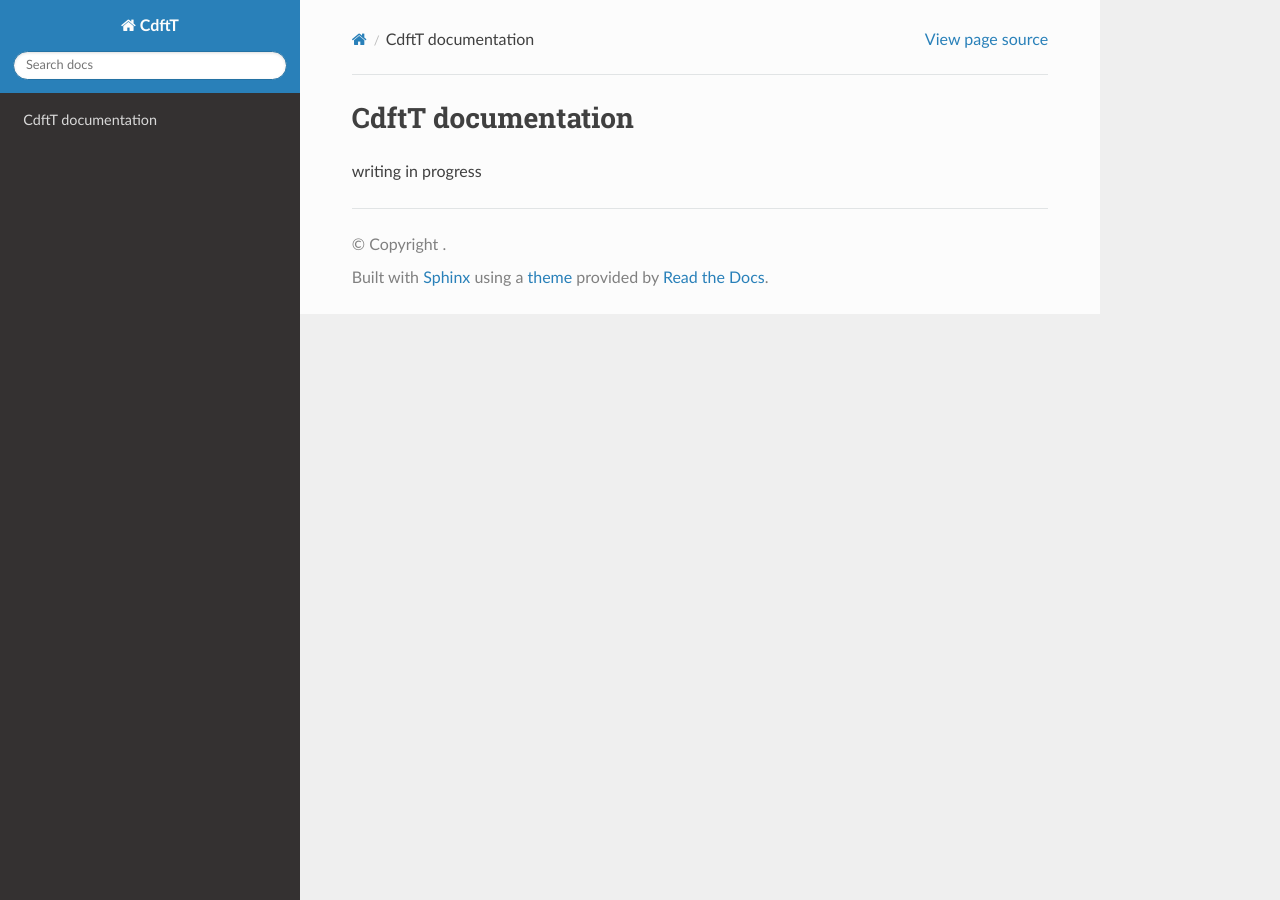
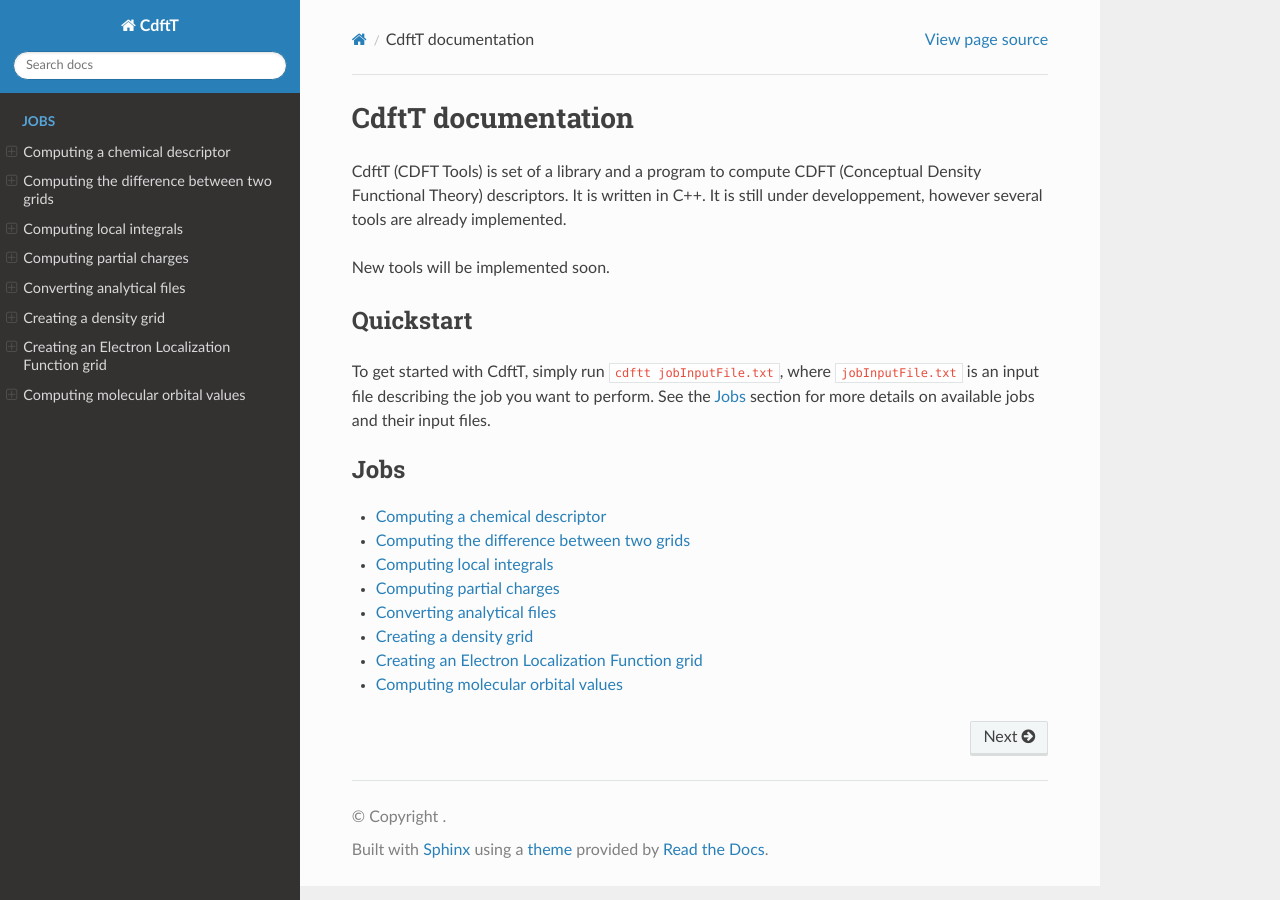
Before and after one commit to allouchear/CdftT, a Sphinx documentation site: the page built from docs/source/index.rst, in a window 1280 px wide. Built offline with Sphinx 7.4.7 and the Read the Docs theme 3.1.0, drawn with Linux system fonts in a browser that asks for light colours.

Commit message:
update docs

```diff
--- a/docs/source/index.rst
+++ b/docs/source/index.rst
@@ -1,4 +1,29 @@
 CdftT documentation
 ===================
 
-writing in progress
+CdftT (CDFT Tools) is set of a library and a program to compute CDFT (Conceptual Density Functional Theory) descriptors. It is written in C++. It is still under developpement, however several tools are already implemented.
+
+New tools will be implemented soon.
+
+
+Quickstart
+----------
+
+To get started with CdftT, simply run ``cdftt jobInputFile.txt``, where ``jobInputFile.txt`` is an input file describing the job you want to perform. See the :ref:`Jobs` section for more details on available jobs and their input files.
+
+
+
+.. _Jobs:
+
+.. toctree::
+    :maxdepth: 1
+    :caption: Jobs
+
+    jobs/computeDescriptors
+    jobs/computeGridDifference
+    jobs/computeIntegrals
+    jobs/computePartialCharges
+    jobs/convertOrbitals
+    jobs/makeDensityCube
+    jobs/makeELFCube
+    jobs/makeOrbitalsCube
--- /dev/null
+++ b/docs/source/jobs/computeDescriptors.rst
@@ -0,0 +1,24 @@
+Computing a chemical descriptor
+===============================
+
+This job allows the computation of chemical descriptors from analytic or ``cube`` files using on-grid, near-grid, near-grid-refinement and Becke.
+Frontier Molecular Orbitals (FMO) and finite difference (FD) are methods also provided for the computation. FMO requires one analytic file (``.log``, ``.wfx``, ``.molden``, ...). FD requires three analytic files.
+The other methods require ``cube`` files of nucleophilic, electrophilic and radical attacks for the molecule.
+
+Energies must also be given by the user: if two are given, they are assumed to be the ionisation potential and the electronic affinity. If three are given they are assumed to be the total energies of each file.
+
+
+Example input file
+------------------
+
+Here is an example input file for this job:
+
+.. code-block:: none
+    :linenos:
+
+    #RunType=Help
+    RunType=ComputeDescriptorsFromCubes
+    #GridFileName
+    Grids=grid1.cube, grid2.cube, grid3.cube
+    PartitionMethod=on-grid
+    Energies=I, A or E1,E2,E3
--- /dev/null
+++ b/docs/source/jobs/computeGridDifference.rst
@@ -0,0 +1,19 @@
+Computing the difference between two grids
+==========================================
+
+This job computes the differences between the values of the first and the second provided grids.
+It then assigns these to a third grid.
+
+
+Example input file
+------------------
+
+Here is an example input file for this job:
+
+.. code-block:: none
+    :linenos:
+
+    #Runtype=Help
+    RunType=ComputeDifference
+    #GridFileName
+    Grids=in1.cube, in2.cube, out.cube
--- /dev/null
+++ b/docs/source/jobs/computeIntegrals.rst
@@ -0,0 +1,34 @@
+Computing local integrals
+=========================
+
+This job computes local integrals of grids on volumes defined by a method of choice. A grid is required to define the volumes.
+The additional grids provided by the user should contain the quantities to be integrated.
+
+
+Available partition methods
+---------------------------
+
+The following partition methods are available to define the volumes:
+
+- ``on-grid``: defines volumes using on-grid AIM. This method requires an electronic density grid.
+- ``near-grid``: defines volumes using near-grid AIM. This method requires electronic density grid.
+- ``near-grid-refinement``: defines volumes using near-grid-refinement AIM. This method requires electronic density grid.
+- ``VDD``: defines volumes by distance to atoms. This method can use any type of density.
+- ``BBS``: builds Basins By SIGN. This method requires a grid of density difference (see :ref:`jobs/computeGridDifference`). An additional ``Cutoff`` parameter is also required in the input file for this method, to set a threshold for insignificant values.
+- ``B2S``: builds two basins by SIGN. Same as ``BBS`` but only constructs two volumes.
+
+
+Example input file
+------------------
+
+Here is an example input file for this job:
+
+.. code-block:: none
+    :linenos:
+
+    #RunType=Help
+    RunType=ComputeIntegrals
+    #GridFileName
+    Grids=gridDefiningVolumes.cube, grid1ToBeIntegrated.cube, grid2ToBeIntegrated.cube
+    PartitionMethod=BBS
+    Cutoff=1e-10
--- /dev/null
+++ b/docs/source/jobs/computePartialCharges.rst
@@ -0,0 +1,38 @@
+Computing partial charges
+=========================
+
+This job performs grid based computations of partial charges of a molecule.
+
+
+Available atomic volumes computation methods
+--------------------------------------------
+
+The following methods are available to compute atomic volumes. The first three are based on Bader's Atoms In Molecule (AIM) theory:
+
+- ``on-grid``: follows Tang's algorithm to find Bader volumes.
+- ``near-grid``: more precise version of ``on-grid``.
+- ``near-grid-refinement``: even more precise version, but requires more time.
+- ``VDD``: uses a topological method. Assigns points to volumes by distance to the closest atom.
+- ``Becke``: uses a regular density grid to interpolate Becke's atomic variable grids.
+
+
+Example input file
+------------------
+
+Here is an example input file for this job:
+
+.. code-block:: none
+    :linenos:
+
+    #RunType
+    #RunType=Help
+    RunType=ComputePartialCharges
+    #GridFileName
+    Grids=h2o_80_0.gcube
+    PartitionMethod=on-grid
+
+
+References
+----------
+
+W. Tang, E. Sanville, G. Henkelman. A grid-based bader analysis algorithm without lattice bias. *Journal o Physics: Condensed Matter* 2009, 21(8):084204. DOI: `10.1088/0953-8984/21/8/084204 <https://doi.org/10.1088/0953-8984/21/8/084204>`_.
--- /dev/null
+++ b/docs/source/jobs/makeDensityCube.rst
@@ -0,0 +1,45 @@
+Creating a density grid
+=======================
+
+This job creates a density grid and saves it in a ``.cube`` file.
+
+
+Available Grid sizes
+--------------------
+
+Three standard grid sizes are available:
+
+- ``coarse``: 3 points per Bohr radius
+- ``medium``: 6 points per Bohr radius
+- ``fine``: 12 points per Bohr radius.
+
+It is also possible to define a custom grid size using the ``custom`` option. In this case, the ``CustomSizeData`` parameter must be provided in the input file, with the following format: ``Nx,Ny,Nz,Ox,Oy,Oz,T11,T12,T13,T21,T22,T23,T31,T32,T33``, where ``Ni`` are the number of points in the ``i``-th direction, ``Oi`` are the coordinates of the bottom left corner of the cube and ``Tij`` are the coefficients of the translation vector.
+
+
+Supported input formats
+-----------------------
+
+Below are the supported input file formats:
+
+- ``.fchk``
+- ``.gab``
+- ``.log``
+- ``.molden``
+- ``.wfx``.
+
+
+Example input file
+------------------
+
+Here is an example input file for this job:
+
+.. code-block:: none
+    :linenos:
+
+    #RunType=Help
+    RunType=MakeDensityCube
+    #GridFileName
+    AnalyticFile=filename.wfx
+    Size=Custom
+    CustomSizeData=80,80,80,5,5,5,0.15,0,0,0,0.15,0,0,0,0.15
+    Grid=save.cube
--- /dev/null
+++ b/docs/source/jobs/makeELFCube.rst
@@ -0,0 +1,54 @@
+Creating an Electron Localization Function grid
+===============================================
+
+This job creates a grid, computes the Electron Localisation Function (ELF) using either Savin or Becke method, and saves it in a ``.cube`` file.
+
+
+Available methods:
+------------------
+
+Below are the available methods to compute the ELF:
+
+- ``Becke``
+- **``Savin``** (default).
+
+
+Available Grid sizes
+--------------------
+
+Three standard grid sizes are available:
+
+- ``coarse``: 3 points per Bohr radius
+- ``medium``: 6 points per Bohr radius
+- ``fine``: 12 points per Bohr radius.
+
+It is also possible to define a custom grid size using the ``custom`` option. In this case, the ``CustomSizeData`` parameter must be provided in the input file, with the following format: ``Nx,Ny,Nz,Ox,Oy,Oz,T11,T12,T13,T21,T22,T23,T31,T32,T33``, where ``Ni`` are the number of points in the ``i``-th direction, ``Oi`` are the coordinates of the bottom left corner of the cube and ``Tij`` are the coefficients of the translation vector.
+
+
+Supported input formats
+-----------------------
+
+Below are the supported input file formats:
+
+- ``.fchk``
+- ``.gab``
+- ``.log``
+- ``.molden``
+- ``.wfx``.
+
+
+Example input file
+------------------
+
+Here is an example input file for this job:
+
+.. code-block:: none
+    :linenos:
+
+    #RunType=Help
+    RunType=MakeELFCube
+    #GridFileName
+    AnalyticFile=filename.wfx
+    Size=Medium
+    ELFmethod=Becke
+    Grid=save.cube
--- /dev/null
+++ b/docs/source/jobs/makeOrbitalsCube.rst
@@ -0,0 +1,65 @@
+Computing molecular orbital values
+==================================
+
+This job computes a grid of molecular orbital (MO) values and save it in a ``.cube`` file.
+
+
+Available orbital selections
+----------------------------
+
+Below are the available options to select which MO values to compute:
+
+- **``all``** (default): all MOs
+- ``Occ``: Occupied MOs
+- ``Virtual``: Virtual MOs
+- ``Homo``: Highest Occupied MO
+- ``Lumo``: Lowest Unoccupied MO
+- ``Homo,Lumo``: HOMO and LUMO
+- ``Custom``: user-selected MOs. In this case, the ``OrbitalsList`` parameter must be provided in the input file, with a comma-separated list of MO indices (starting from 1).
+
+
+Available spin types
+--------------------
+
+Below are the available options to select which spin type to compute:
+
+- ``Alpha``
+- ``Beta``
+- ``Alpha,Beta``.
+
+
+Available Grid sizes
+--------------------
+
+Three standard grid sizes are available:
+
+- ``coarse``: 3 points per Bohr radius
+- ``medium``: 6 points per Bohr radius
+- ``fine``: 12 points per Bohr radius.
+
+It is also possible to define a custom grid size using the ``custom`` option. In this case, the ``CustomSizeData`` parameter must be provided in the input file, with the following format: ``Nx,Ny,Nz,Ox,Oy,Oz,T11,T12,T13,T21,T22,T23,T31,T32,T33``, where ``Ni`` are the number of points in the ``i``-th direction, ``Oi`` are the coordinates of the bottom left corner of the cube and ``Tij`` are the coefficients of the translation vector.
+
+
+Supported input formats
+-----------------------
+
+Below are the supported input file formats:
+
+- ``.fchk``
+- ``.gab``
+- ``.log``
+- ``.molden``
+- ``.wfx``.
+
+
+Example input file
+------------------
+
+Here is an example input file for this job:
+
+.. code-block:: none
+    :linenos:
+
+    #Runtype=Help
+    RunType=MakeOrbitalsCube
+    ????? (To Be Done)
```
Also changed, not shown: docs/source/jobs/convertOrbitals.rst (added, +39 -0 lines).
